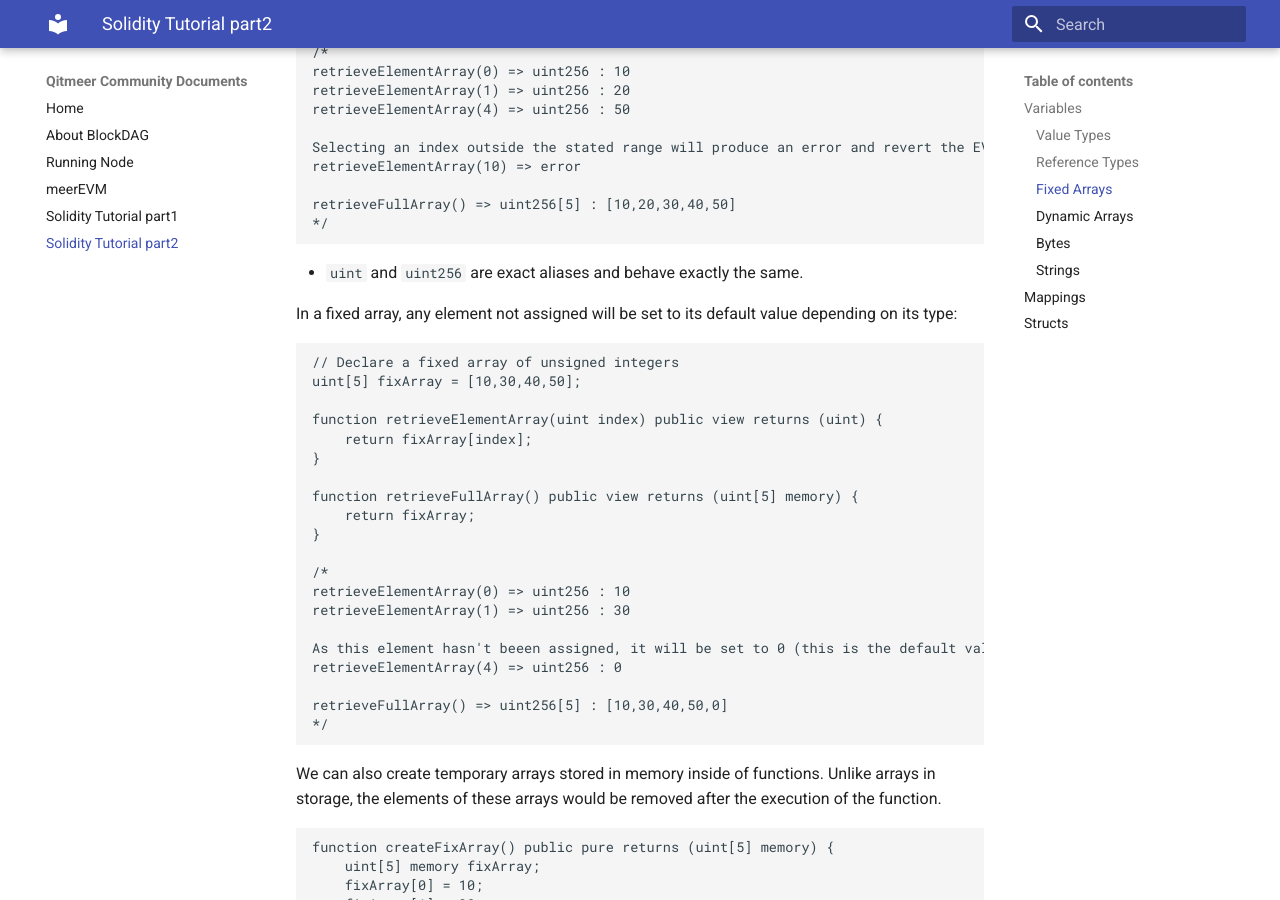
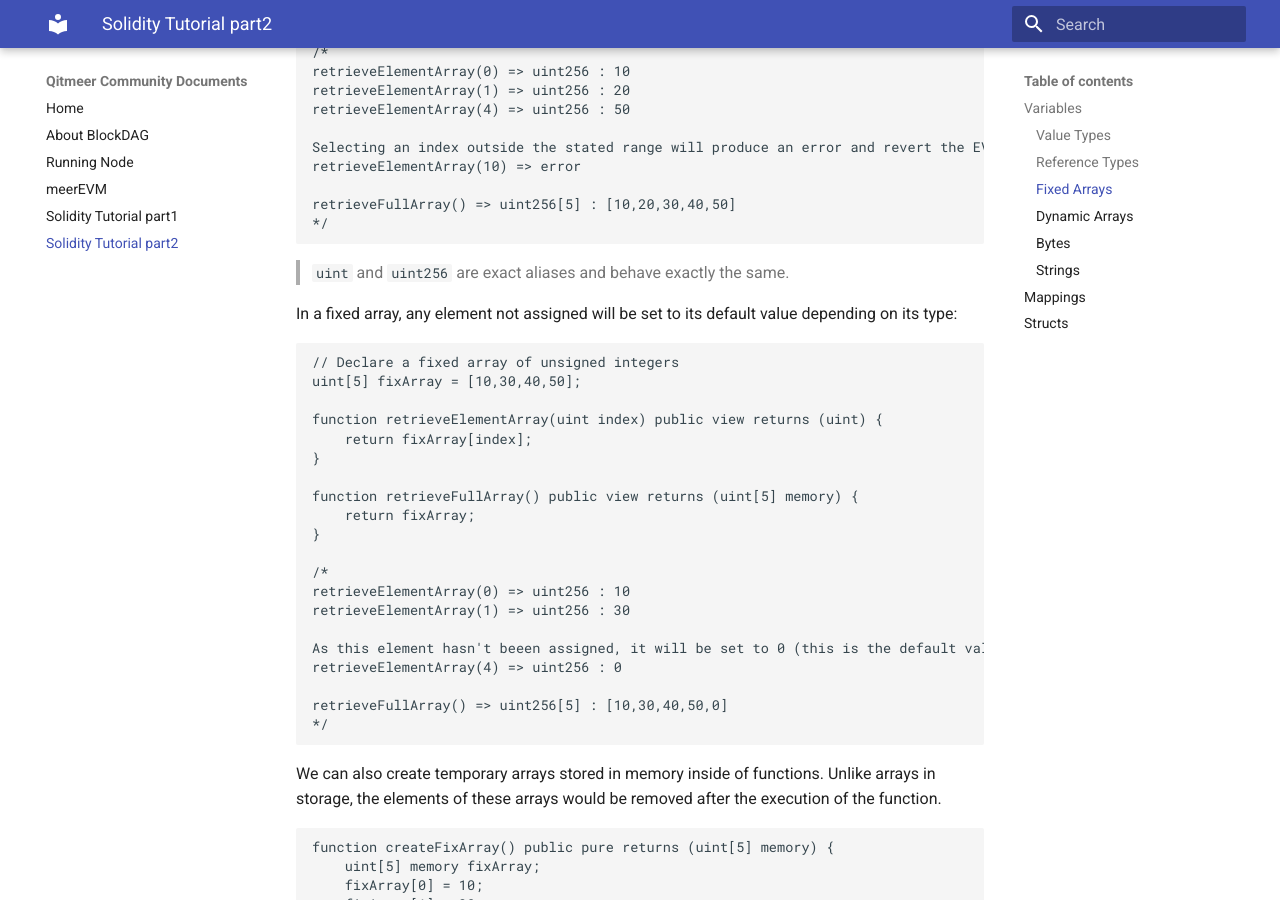
Before and after one commit to Qitmeer/community_docs, an MkDocs documentation site: the page built from docs/solidity_tutorial_basics_part_2.md, in a window 1280 px wide and 900 px high, scrolled down 2487 px. Built offline with MkDocs 1.6.1 and Material for MkDocs 9.7.7, drawn with Linux system fonts in a browser that asks for light colours.

````diff
--- a/docs/solidity_tutorial_basics_part_2.md
+++ b/docs/solidity_tutorial_basics_part_2.md
@@ -114,7 +114,7 @@ retrieveFullArray() => uint256[5] : [10,20,30,40,50]
 */
 ```
 
-- `uint` and `uint256` are exact aliases and behave exactly the same.
+> `uint` and `uint256` are exact aliases and behave exactly the same.
 
 In a fixed array, any element not assigned will be set to its default value depending on its type:
 
@@ -250,7 +250,7 @@ function createArray(uint len) public pure returns (uint[] memory) {
 
 According to the [Solidity docs](https://docs.soliditylang.org/en/v0.8.17/types.html#bytes-and-string-as-arrays):
 
-- As a general rule, use `bytes` for arbitrary-length raw byte data and `string` for arbitrary-length string (UTF-8) data. If you can limit the length to a certain number of bytes, always use one of the value types `bytes1` to `bytes32` because they are much cheaper.
+> As a general rule, use `bytes` for arbitrary-length raw byte data and `string` for arbitrary-length string (UTF-8) data. If you can limit the length to a certain number of bytes, always use one of the value types `bytes1` to `bytes32` because they are much cheaper.
 
 
 
````
